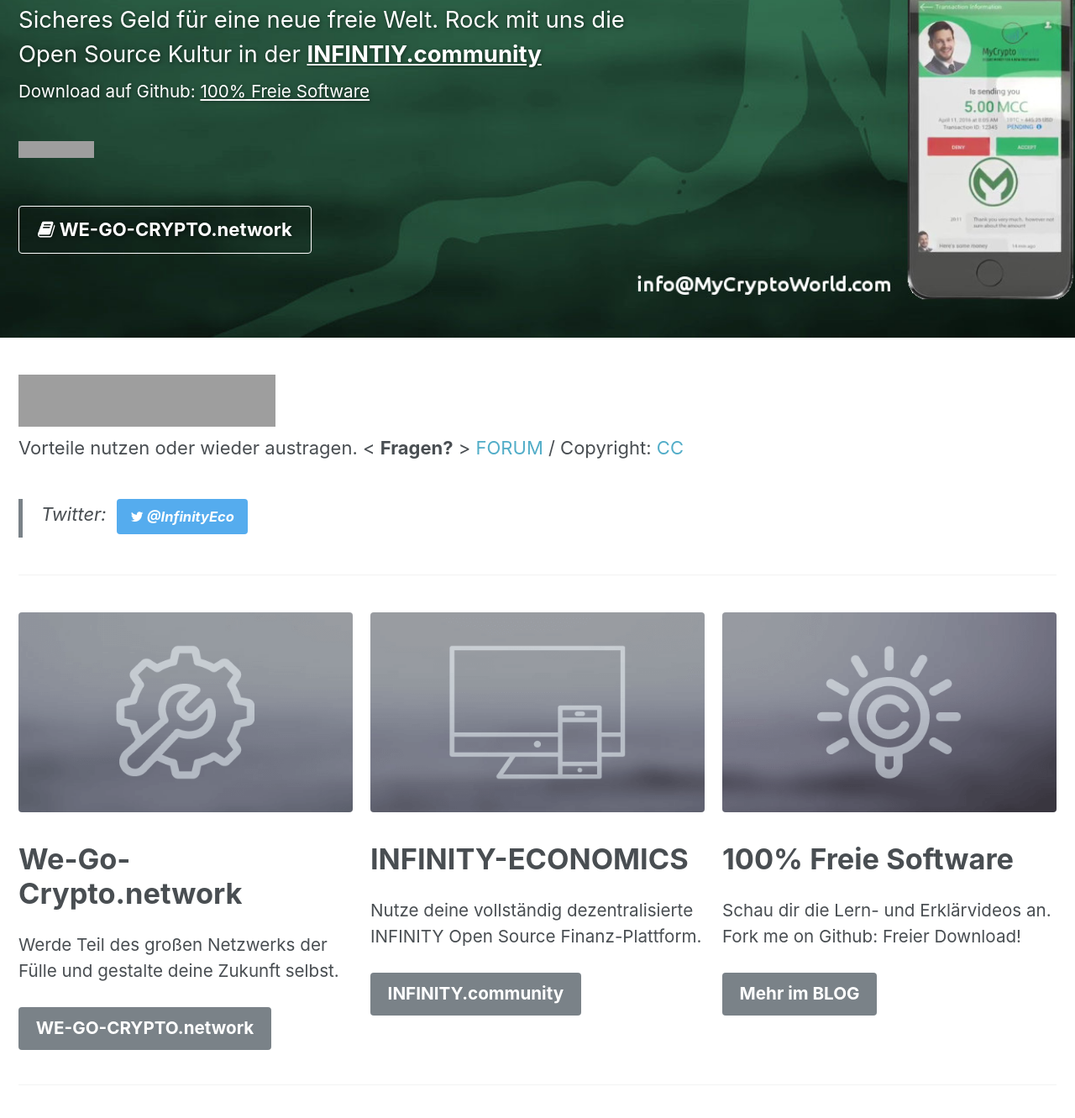
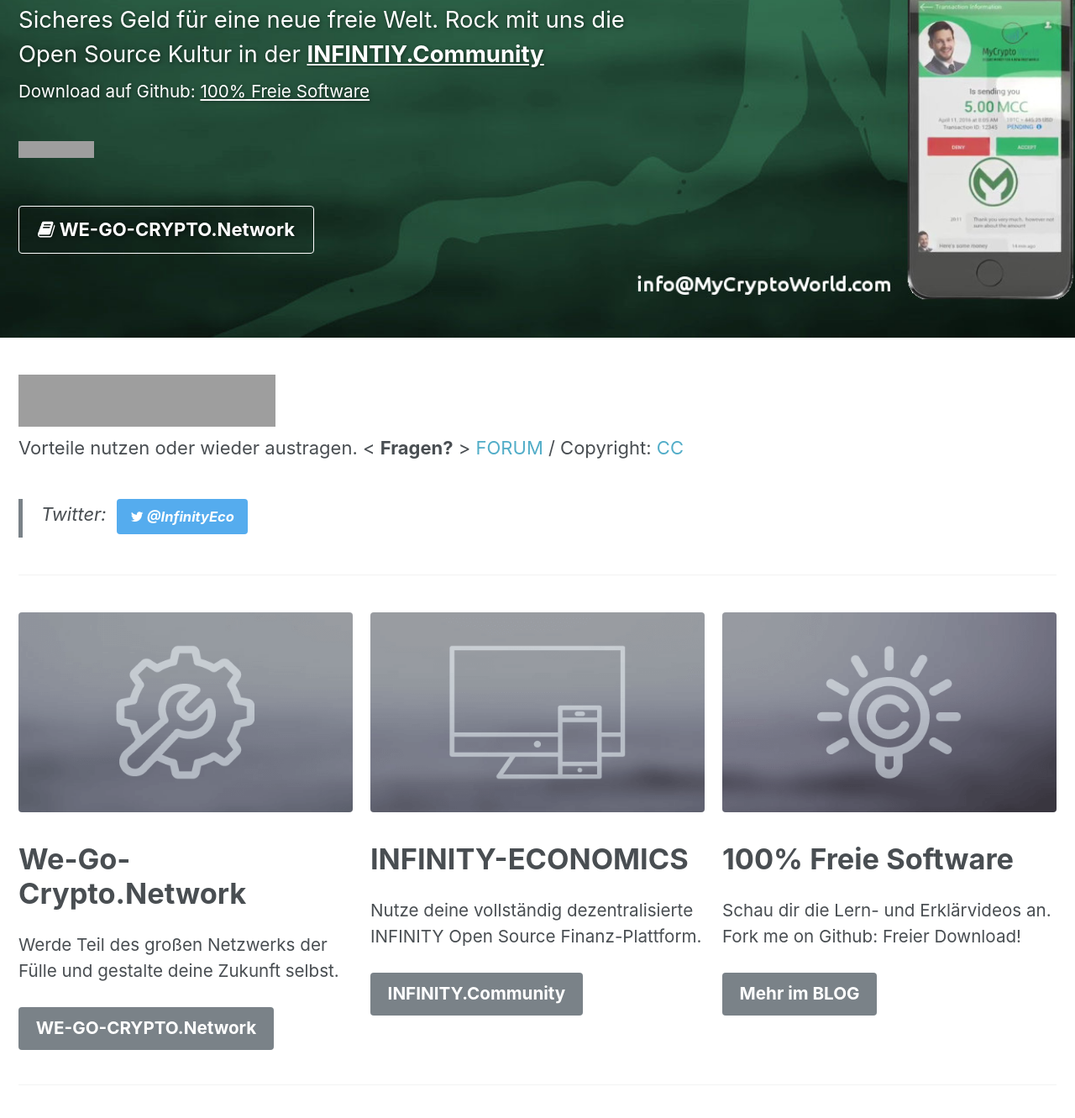
Before and after one commit to infinity-economics/WhitePaper, a Jekyll site: the page built from _pages/home.md, in a window 1280 px wide and 1400 px high, scrolled down 244 px. Shown: the top 1331 px of the window at 84% size. Built offline with Jekyll 4.4.1, drawn with Linux system fonts in a browser that asks for light colours; grey boxes are pictures that could not be loaded.

Commit message:
Update home.md

```diff
--- a/_pages/home.md
+++ b/_pages/home.md
@@ -4,25 +4,25 @@ permalink: /
 header:
   overlay_color: "#57be8b"   #overlay_color: "#5e616c"
   overlay_image: /assets/images/mm-home-page-feature-green-smart.jpg
-  cta_label: "<i class='fa fa-book'></i> WE-GO-CRYPTO.network"
+  cta_label: "<i class='fa fa-book'></i> WE-GO-CRYPTO.Network"
   cta_url: "http://WGC-Preelaunch.eu/"
   caption:
-excerpt: '{::nomarkdown}Sicheres Geld für eine neue freie Welt. Rock mit uns die Open Source Kultur in der <b><a href="http://INFINITY.community">INFINTIY.community</a></b><br />
+excerpt: '{::nomarkdown}Sicheres Geld für eine neue freie Welt. Rock mit uns die Open Source Kultur in der <b><a href="http://INFINITY.Community">INFINTIY.Community</a></b><br />
 <small>Download auf Github: <a href="https://github.com/infinity-economics" target="_blank">100% Freie Software</a></small><br /><br />
 <iframe style="display: inline-block;" src="https://ghbtns.com/github-btn.html?user=mmistakes&repo=minimal-mistakes&type=fork&count=true&size=large" frameborder="0" scrolling="0" width="158px" height="30px"></iframe>{:/nomarkdown}'
 feature_row:
   - image_path: /assets/images/mm-customizable-feature.png
     alt: "customizable"
-    title: "We-Go-Crypto.network"
+    title: "We-Go-Crypto.Network"
     excerpt: "Werde Teil des großen Netzwerks der Fülle und gestalte deine Zukunft selbst."
     url: "http://WGC-Preelaunch.at/"
-    btn_label: "WE-GO-CRYPTO.network"
+    btn_label: "WE-GO-CRYPTO.Network"
   - image_path: /assets/images/mm-responsive-feature.png
     alt: "fully responsive"
     title: "INFINITY-ECONOMICS"
     excerpt: "Nutze deine vollständig dezentralisierte INFINITY Open Source Finanz-Plattform."
     url: "/docs/about/"
-    btn_label: "INFINITY.community"
+    btn_label: "INFINITY.Community"
   - image_path: /assets/images/mm-free-feature.png
     alt: "100% free"
     title: "100% Freie Software"
```
